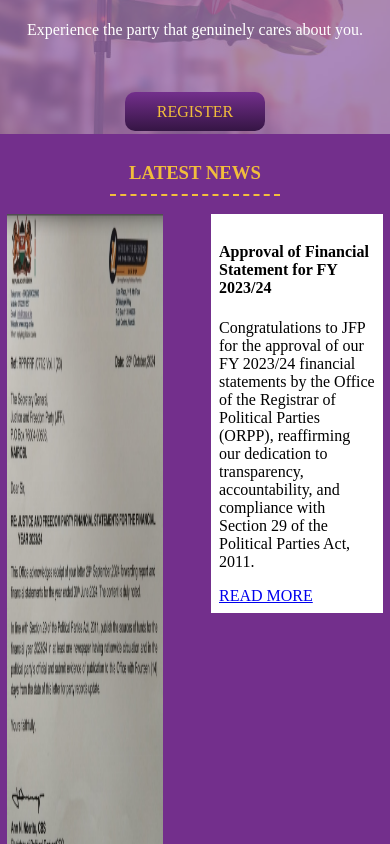
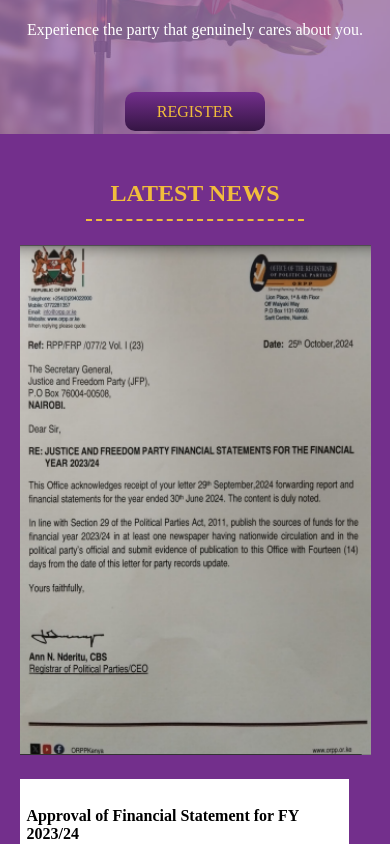
Before and after one commit to QueenterJuma/jfp-kenya, a React (Vite) app: page / in a window 390 px wide. Shown: the part 1480-2324 px from the top of the page. Built offline with nearby package versions, Linux system fonts and the light colour scheme; a web font is replaced by a local one.

Commit message:
Modify page

```diff
--- a/src/App.css
+++ b/src/App.css
@@ -729,6 +729,8 @@ body {
   color: var(--yellow);
 }
 
+
+
 @media only screen and (max-width: 768px) {
   .team-cards .card {
     width: 90%;
@@ -756,11 +758,14 @@ body {
   }
 }
 
-.prinews{
+/* .prinews{
   display: flex;
+  flex-direction: column;
+  align-items: center;
+  width: 100%;
   gap: 3rem;
   justify-content: center;
-}
+} */
 
 .newscontent{
   display: flex;
@@ -770,8 +775,8 @@ body {
 }
 
 .priNews1{
-  width: 40%;
-  background-color: #351544;
+  width: fit;
+  /* background-color: #351544; */
 }
 
 .priNews1 img{
@@ -781,7 +786,7 @@ body {
 }
 
 .priNews2{
-  width: 40%;
+  width: 90%;
   background-color: #fff;
   height: fit-content;
   padding: 2%;
@@ -794,3 +799,100 @@ body {
   width: 100%;
   background-color: #732f8c;
 }
+
+/* media query */
+
+.news {
+  padding: 20px;
+
+}
+
+.newscontent {
+  display: flex;
+  flex-direction: row;
+  justify-items: center;
+  align-items: center;
+  margin: auto;
+  gap: 20px;
+}
+
+.prinews {
+  display: flex;
+  justify-items:center;
+  padding-left: 5%;
+  padding-right: 5%;
+  /* align-items: center; */
+  /* margin-left: 10%; */
+  flex: 1;
+  gap: 20px;
+}
+
+.priNews1 img {
+  width: 100%;
+  height: auto;
+  object-fit: cover;
+}
+
+/* .priNews2 {
+  width: 60%;
+  display: flex;
+  flex-direction: column;
+  justify-content: space-between;
+} */
+
+/* Responsive styles */
+
+/* Tablets and small laptops */
+@media (max-width: 1024px) {
+  .newscontent {
+    flex-direction: column;
+  }
+
+  .prinews {
+    flex-direction: column;
+
+  }
+}
+
+/* Mobile devices */
+@media (max-width: 768px) {
+  .news {
+    padding: 10px;
+  }
+
+  .newscontent {
+    gap: 10px;
+  }
+
+  .prinews {
+    flex-direction: column;
+  }
+
+  .priNews1 img {
+    width: 100%;
+    height: auto;
+  }
+
+  .priNews2 h4 {
+    font-size: 1.2rem;
+  }
+
+  .priNews2 p {
+    font-size: 1rem;
+  }
+}
+
+/* Very small screens */
+@media (max-width: 480px) {
+  .news h3 {
+    font-size: 1.5rem;
+  }
+
+  .priNews2 h4 {
+    font-size: 1rem;
+  }
+
+  .priNews2 p {
+    font-size: 0.9rem;
+  }
+}
```
